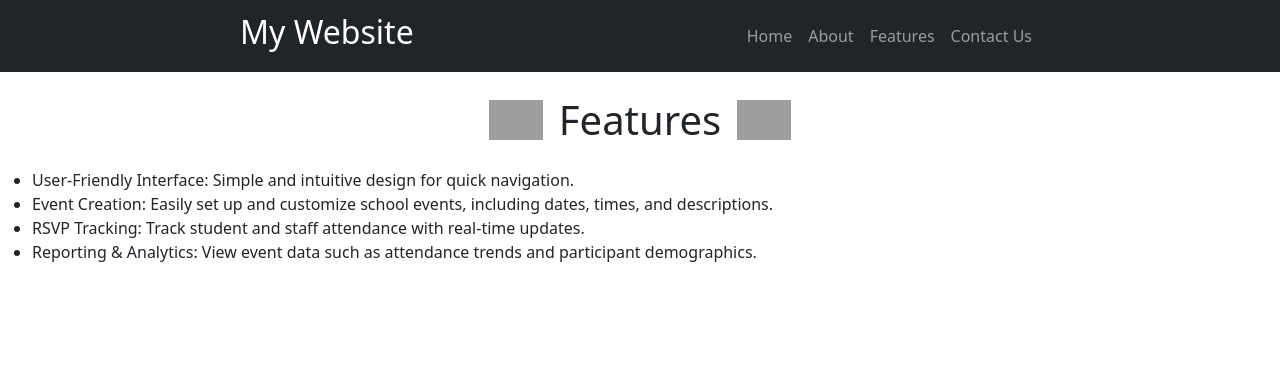
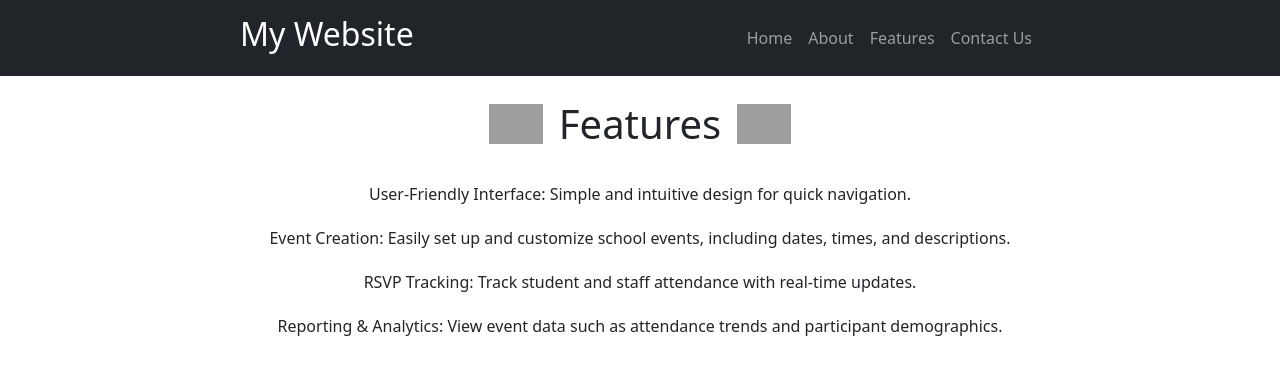
Before and after one commit to nyjc-computing-2425/hellopanda, a Flask app: page /features in a window 1280 px wide. Shown: the top 375 px of the page. Run offline with Flask 3, Linux system fonts and the light colour scheme; grey boxes are pictures that could not be loaded.

Commit message:
centralised bullet point (shane wanted it)

```diff
--- a/templates/pages/features/features.html
+++ b/templates/pages/features/features.html
@@ -6,6 +6,17 @@
     font-size: 3rem;
     text-align: center;
   }
+
+  ul {
+      list-style-type: none; /* Removes the default bullet points */
+      padding: 0; /* Removes default padding */
+      text-align: center; /* Centers the text inside the li */
+    }
+
+    li {
+      display: inline-block; /* Makes the li elements align horizontally */
+      margin: 10px 0; /* Adds some space between the list items */
+    }
 </style>
 {% endblock %}
 
```
